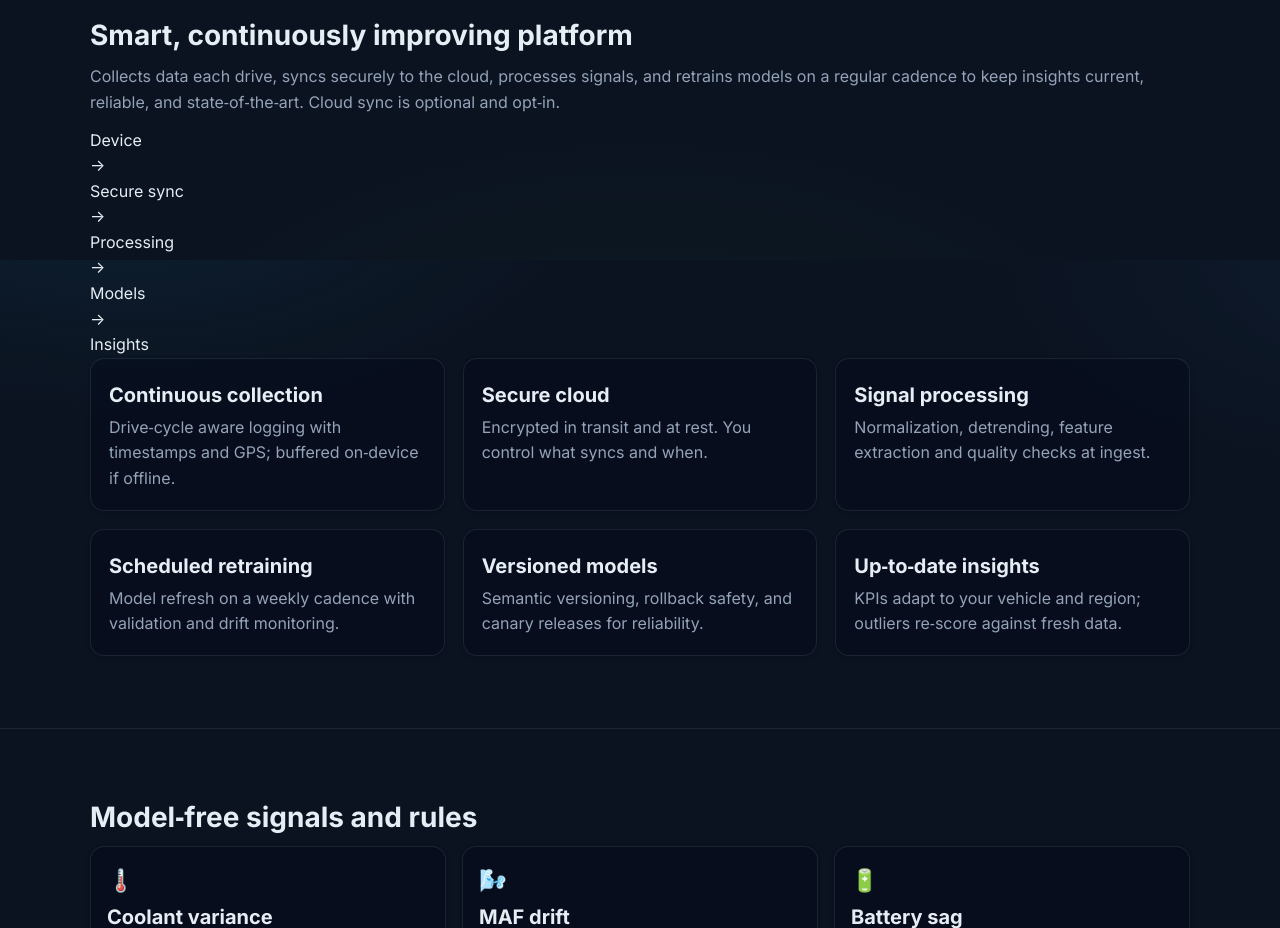
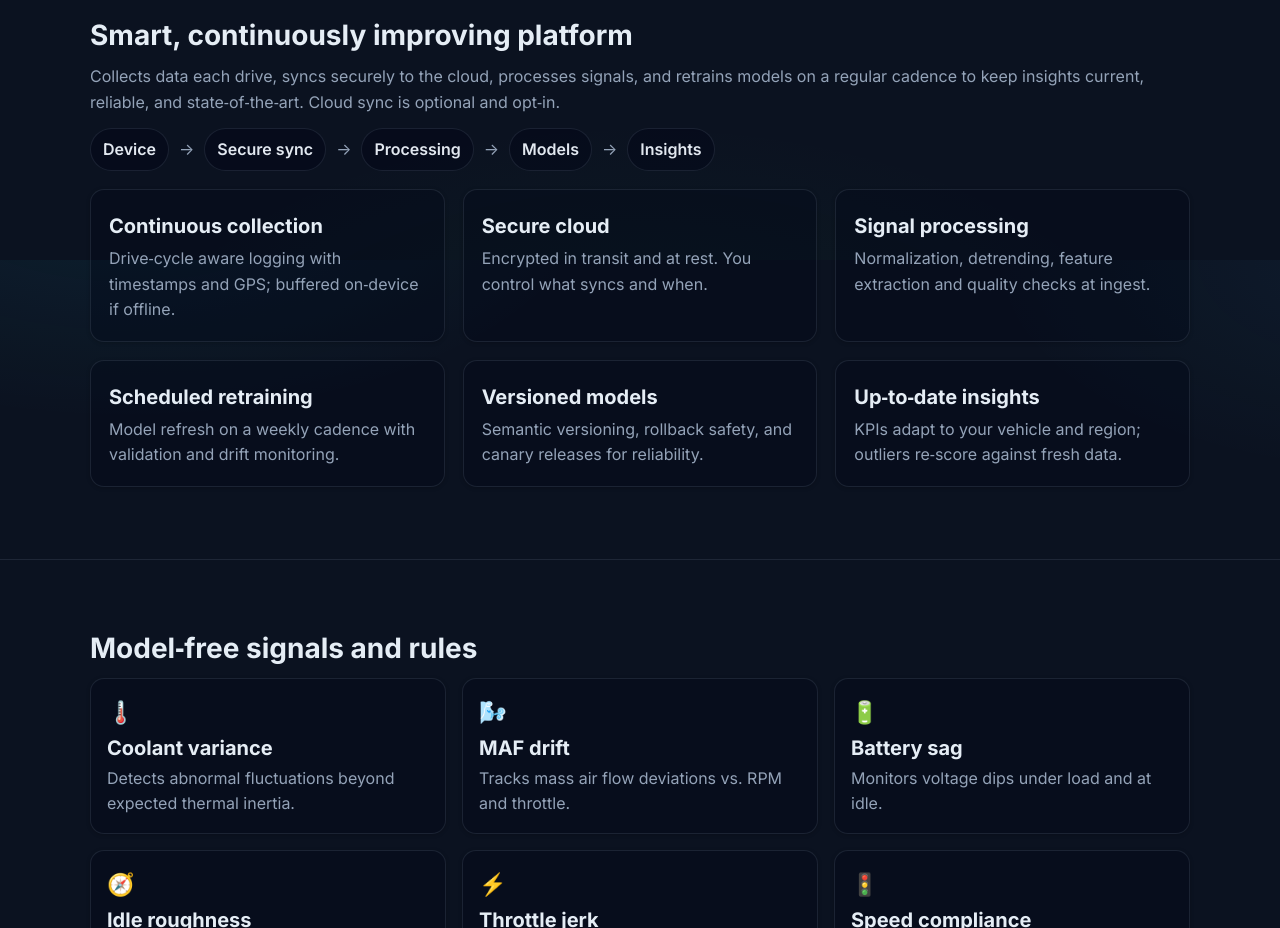
Before and after one commit to yarkinhoca/Personal-website, a plain HTML site: page docs/index.html in a window 1280 px wide. Shown: the part 3740-4668 px from the top of the page. Drawn offline with nearby package versions, Linux system fonts and the light colour scheme.

Commit message:
Update main.css

```diff
--- a/docs/styles/main.css
+++ b/docs/styles/main.css
@@ -254,6 +254,12 @@ a:hover{color:#fff}
 .mf-card p{margin:0;color:var(--muted)}
 .mf-icon{font-size:22px}
 
+/* Smart platform */
+.smart-diagram{display:flex;gap:10px;align-items:center;justify-content:flex-start;margin:12px 0 18px}
+.sd-node{padding:8px 12px;border-radius:999px;border:1px solid var(--border);background:rgba(2,6,23,.45);color:#e2e8f0;font-weight:600}
+.sd-arrow{color:#94a3b8}
+.smart-cards{margin-top:10px}
+
 /* Responsive */
 @media (max-width: 960px){
   .hero-inner{grid-template-columns:1fr}
```
